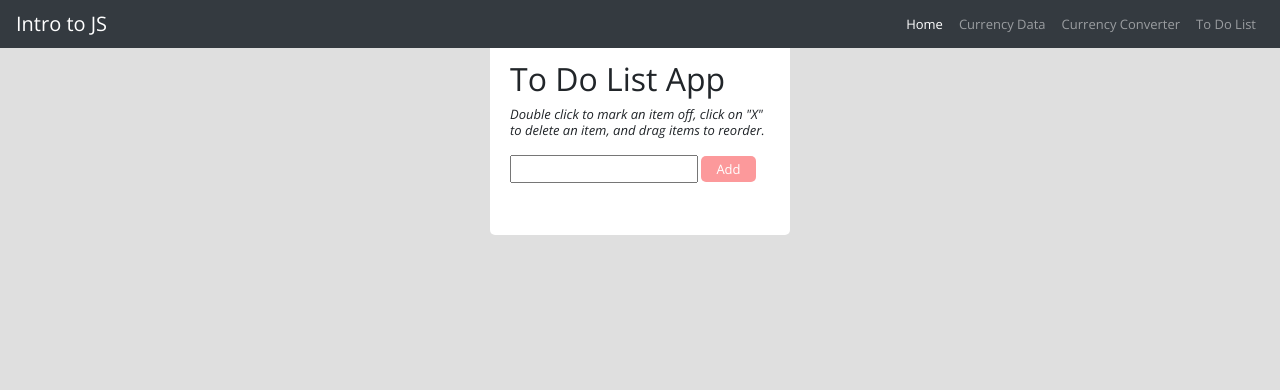
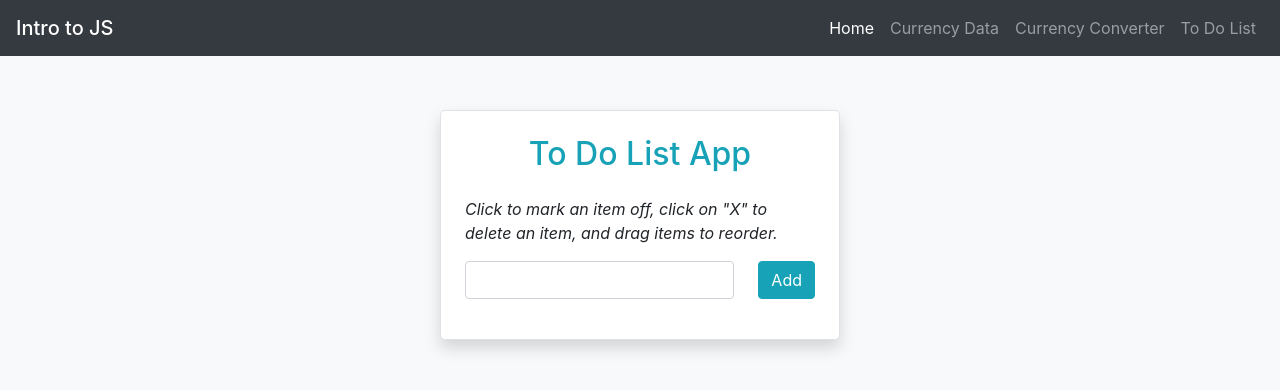
Before and after one commit to smeyer012/todo-list-app, a plain HTML site: page index.html in a window 1280 px wide. Drawn offline with nearby package versions, Linux system fonts and the light colour scheme.

Commit message:
uses bootstrap components and additional styling to improve the design

```diff
--- a/css/styles.css
+++ b/css/styles.css
@@ -1,17 +1,17 @@
 @import url(https://fonts.googleapis.com/css?family=Open+Sans:400italic,400);
 
 body {
-font: normal normal 13px/16px "Open Sans", sans-serif;
-background: #dfdfdf;
+    /* font: normal normal 13px/16px "Open Sans", sans-serif; */
 }
 
 .container{
-padding: 20px;
-width: 300px;
-margin: 0 auto;
-margin-top: 40px;
-background: white;
-border-radius: 5px;}
+    padding: 20px;
+    width: 400px;
+    margin: 0 auto;
+    margin-top: 110px;
+    background: white;
+    border-radius: 5px;
+}
 
 #inputBox.error {
     border: 1px solid red;
@@ -19,7 +19,7 @@ border-radius: 5px;}
     padding: 10px;
 }
 
-#inputBox.error label {
+#inputBox label.error {
     padding-top: 5px;
     display: inline-block;
     font-style: italic;
@@ -33,21 +33,8 @@ input{
 padding: 4px 15px 4px 5px;
 }
 
-#button{
-display: inline-block;
-background-color:#fc999b;
-color:#ffffff;
-border-radius: 5px;
-text-align:center;
-margin-top:2px;
-padding: 5px 15px;
-}
-
-#button:hover{
-cursor: pointer;
-opacity: .8;}
-
 ol {padding-left: 20px;}
+ol.hasItems { margin-top: 30px; }
 
 ol li {padding: 5px;color:#000;}
 
@@ -64,11 +51,11 @@ ol li:nth-child(even){background: #dfdfdf;}
 }
 
 .deleteItem {
-    padding: 0 4px 1px;
+    padding: 0 4px 3px;
     border: 1px solid #b3b3b3;
     position: absolute;
     right: 4px;
-    top: 4px;
+    top: 5px;
     line-height: 1.2;
     color: #595959;
     transition: all 0.5s linear;
--- a/index.html
+++ b/index.html
@@ -9,7 +9,7 @@
 	<link href="css/styles.css" rel="stylesheet" type="text/css" />
 </head>
 
-<body>
+<body class="bg-light">
   <nav class="navbar fixed-top navbar-expand-lg navbar-dark bg-dark">
     <a class="navbar-brand mb-0 h1" href="#">Intro to JS</a>
     <button class="navbar-toggler" type="button" data-toggle="collapse" data-target="#navbarSupportedContent" aria-controls="navbarSupportedContent" aria-expanded="false" aria-label="Toggle navigation">
@@ -33,18 +33,18 @@
         </ul>
     </div>
   </nav>
-	<div class="container">
-		<h2>To Do List App</h2>
-		<p><em> Double click to mark an item off, click on "X" to delete an item, and drag items to reorder.</em></p>
-
-		<div id="inputBox">
-            <form name="toDoList" id="itemInput">
-                <input type="text" name="ListItem" id="input"/>
+	<div class="container shadow border p-4">
+		<h1 class="text-info h2 text-center mb-4">To Do List App</h1>
+		<p><em> Click to mark an item off, click on "X" to delete an item, and drag items to reorder.</em></p>
+		<div id="inputBox" class="d-flex">
+            <form name="toDoList" id="itemInput" class="flex-fill">
+                <!-- <input type="text" name="ListItem" id="input"/> -->
+                <label class="sr-only" for="input">Add To Do Item</label>
+                <input type="text" class="form-control" id="input">
             </form>
-            <div id="button">Add</div>
+            <button id="button" class="btn btn-info ml-4 flex-fill">Add</button>
             <!-- <div onclick="newItem()" id="button">Add</div> -->
         </div>
-		<br/>
 		<ol id="list"></ol>
     </div>
   <script
--- a/js/scripts.js
+++ b/js/scripts.js
@@ -9,10 +9,11 @@ $("#button").click(function() {
     if (inputValue === '') {
         // creates error message if input is empty
         if (!inputBox.hasClass('error')) {
-            inputBox.append('<label for="input">Type to-do item into the box above</label>');
+            inputBox.append('<label class="error" for="input">Type to-do item into the box above</label>');
         }
         inputBox.addClass('error');
     } else {
+        console.log('here');
         // removes any error messages if input has content
         inputBox.removeClass('error');
         $('#inputBox label').remove();
@@ -20,6 +21,7 @@ $("#button").click(function() {
         $('#list').append('<li>' + inputValue + '<span class="deleteItem">x</span></li>');
         // resets input for easy addition of new item
         $('#input').val('');
+        $('#list').addClass('hasItems');
     }
 
 });
```
